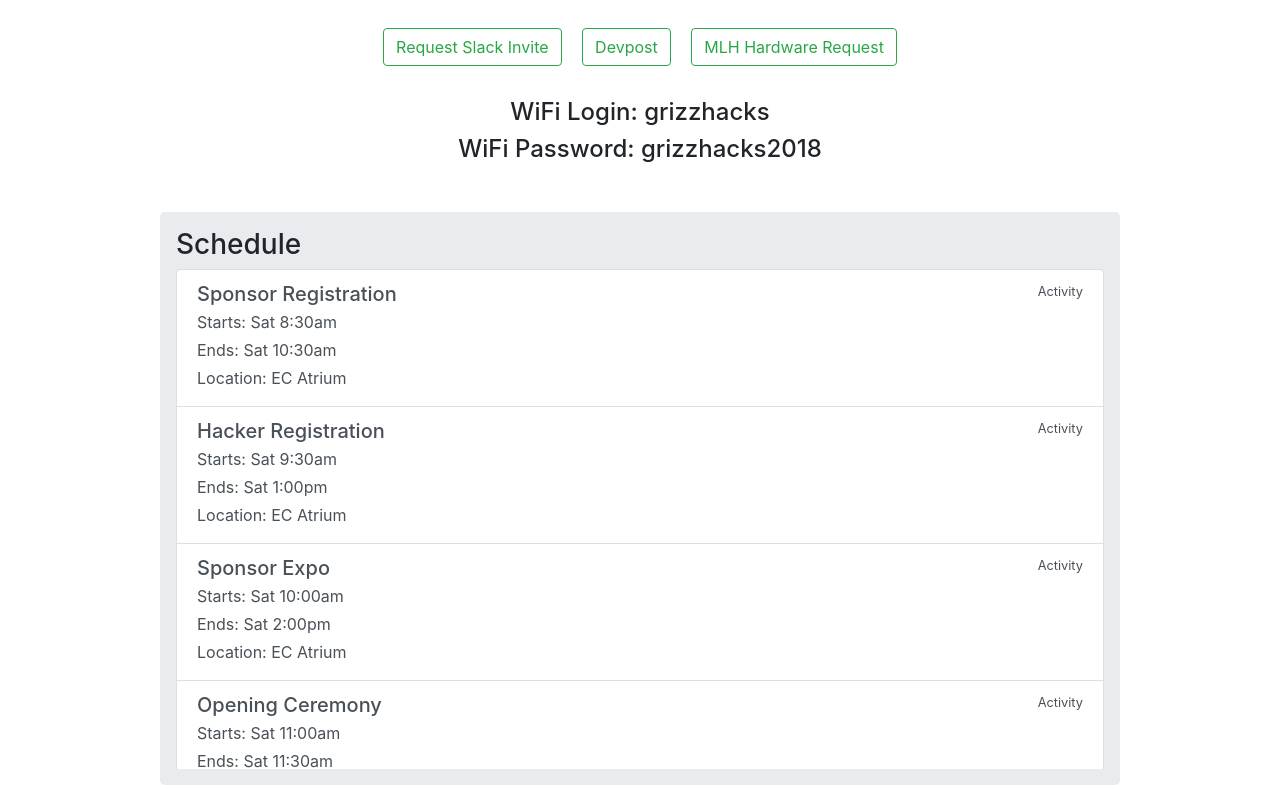
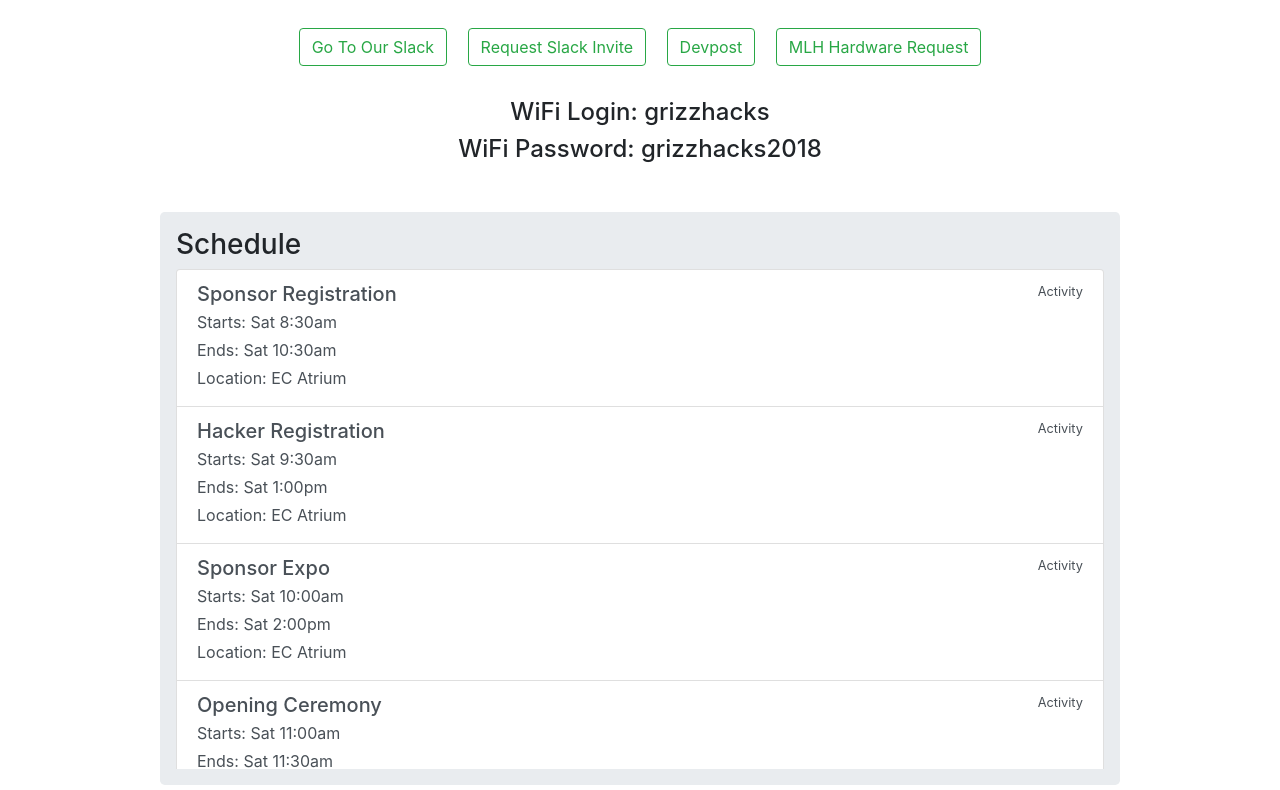
Before and after one commit to GrizzHacks/GrizzHacksLive, a plain HTML site: page index.html in a window 1280 px wide. Shown: the part 240-1030 px from the top of the page. Drawn offline with Linux system fonts and the light colour scheme; no server answers.

Commit message:
Fixed again

```diff
--- a/index.html
+++ b/index.html
@@ -27,6 +27,7 @@
 		</div>
 
 		<div id="buttons" align="center">
+			<a href="https://grizzhacks3.slack.com" target="_blank"><button type="button" class="btn btn-outline-success">Go To Our Slack</button></a>
 			<a href="https://joingrizzhacks.herokuapp.com/" target="_blank"><button type="button" class="btn btn-outline-success">Request Slack Invite</button></a>
 			<a href="https://grizzhacks3.devpost.com/" target="_blank"><button type="button" class="btn btn-outline-success">Devpost</button></a>
 			<a href="https://hardware.mlh.io/" target="_blank"><button type="button" class="btn btn-outline-success">MLH Hardware Request</button></a>
```
